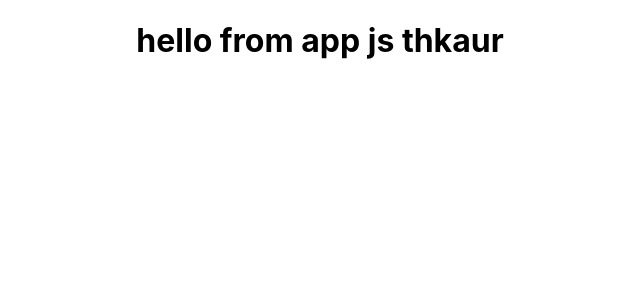
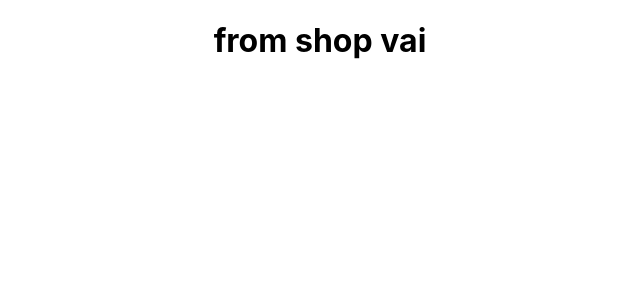
Before and after one commit to ThakurSaad/yummy-cakes, a React (Create React App) app: page / in a window 1280 px wide. Shown: the top 300 px of the page, without its empty margins (320-960 px from the left). Built offline with nearby package versions, Linux system fonts and the light colour scheme.

Commit message:
shop comp

```diff
--- a/src/App.js
+++ b/src/App.js
@@ -1,9 +1,10 @@
 import './App.css';
+import Shop from './components/Shop/Shop';
 
 function App() {
   return (
     <div className="App">
-      <h1>hello from app js thkaur</h1>
+      <Shop></Shop>
     </div>
   );
 }
--- /dev/null
+++ b/src/components/Shop/Shop.js
@@ -0,0 +1,11 @@
+import React from "react";
+
+const Shop = () => {
+  return (
+    <div>
+      <h1>from shop vai</h1>
+    </div>
+  );
+};
+
+export default Shop;
```
Also changed, not shown: src/components/Shop/Shop.css (added).
